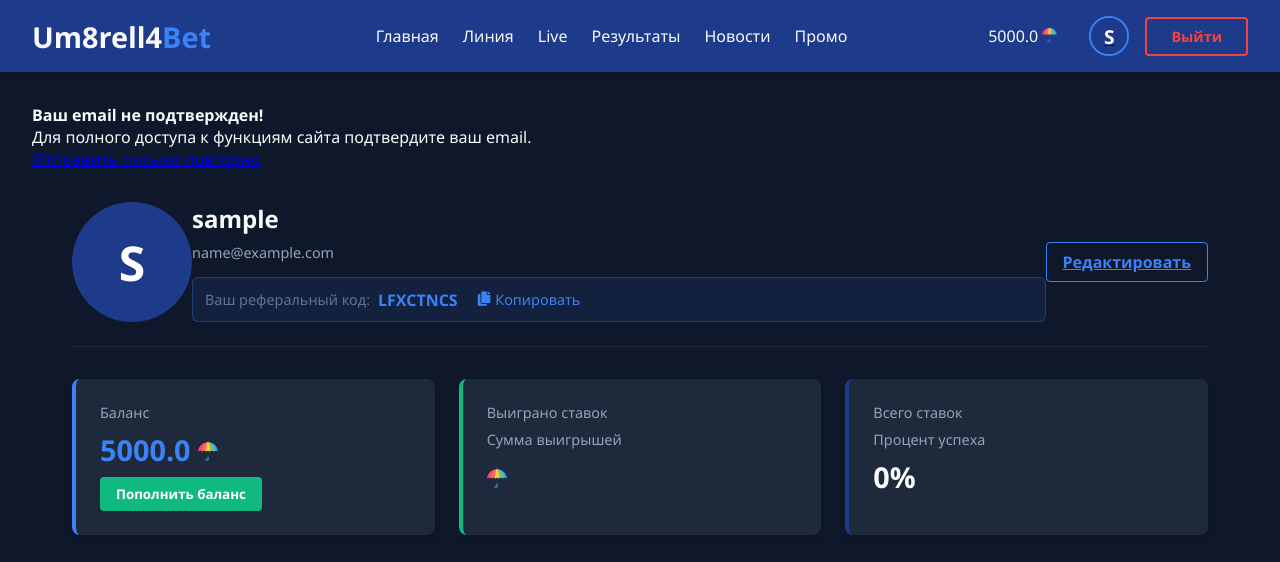
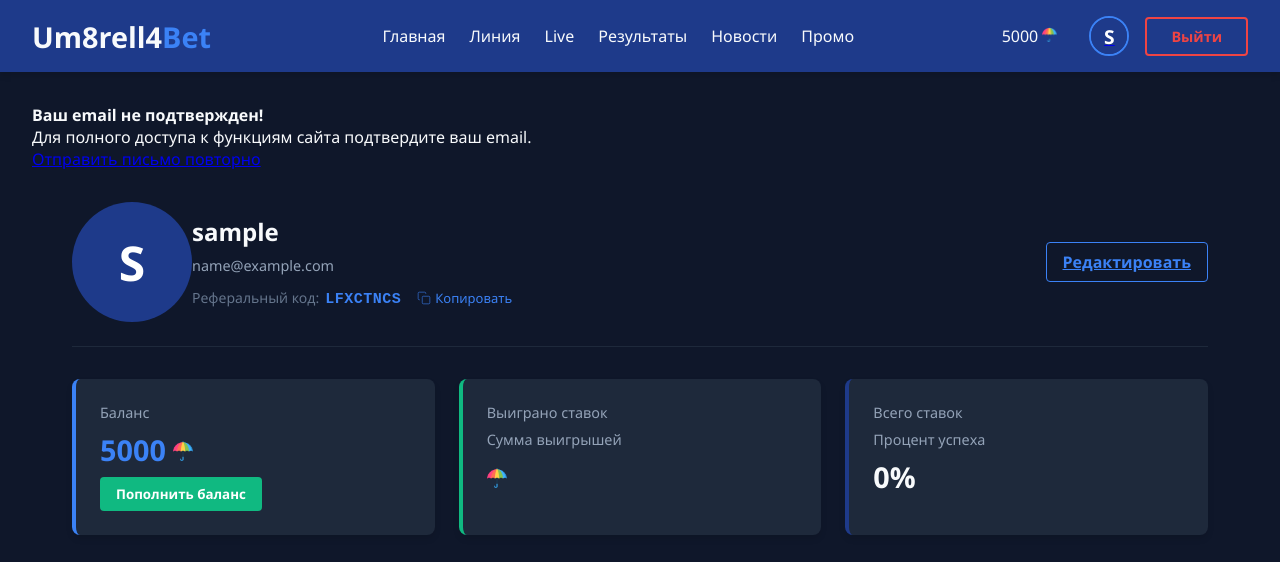
Before and after one commit to um8rell4/betboom, a Django app: a page that uses umbrellabets/templates/accounts/profile.html in a window 1280 px wide. Shown: the top 562 px of the page. Run offline with Django 4.2, Linux system fonts and the light colour scheme; the visitor is signed in with stand-in values (Sample User, id 1).

Commit message:
Доработка авторизации с email и реферальной системой

```diff
--- a/umbrellabets/accounts/views.py
+++ b/umbrellabets/accounts/views.py
@@ -17,31 +17,33 @@
 
 def register_view(request):
     """
-    Обработка регистрации нового пользователя с подтверждением email.
-    Сохраняет пользователя с is_active=False, отправляет письмо с подтверждением.
+    Обработка регистрации нового пользователя с подтверждением email и реферальной системой.
+    Сохраняет пользователя с is_active=False, отправляет письмо с подтверждением,
+    обрабатывает реферальные коды и начисляет бонусы.
     """
     if request.method == 'POST':
         form = UserRegisterForm(request.POST)
         if form.is_valid():
-            # Сохраняем пользователя с is_active=False
-            user = form.save(commit=False)
-            user.is_active = False  # Аккаунт неактивен до подтверждения email
-            user.save()
-
-            # Создаем/обновляем профиль с кодом подтверждения
-            profile = user.profile
-            profile.email_confirmation_code = uuid.uuid4()
-            profile.save()
+            # Сохраняем пользователя через форму (форма уже обрабатывает реферальную систему)
+            user = form.save()
 
             try:
                 # Отправка письма с подтверждением
-                send_confirmation_email(request, user)
+                user.profile.send_confirmation_email(request)
 
-                # Информируем пользователя о необходимости подтверждения email
+                # Определяем тип бонуса для сообщения
+                bonus_message = ""
+                if hasattr(user, 'profile') and user.profile.referred_by:
+                    bonus_message = "Вам начислен реферальный бонус: 5000"
+                else:
+                    bonus_message = "Вам начислен стартовый бонус: 5000"
+
+                # Информируем пользователя о регистрации и бонусе
                 messages.success(
                     request,
-                    "Регистрация почти завершена! "
-                    "Пожалуйста, проверьте ваш email и перейдите по ссылке для подтверждения."
+                    f"Регистрация почти завершена! "
+                    f"Пожалуйста, проверьте ваш email и перейдите по ссылке для подтверждения. "
+                    f"{bonus_message}"
                 )
                 return redirect('accounts:login')  # Перенаправляем на страницу входа
 
@@ -55,7 +57,11 @@
                 )
                 return redirect('accounts:register')
     else:
-        form = UserRegisterForm()
+        # Автозаполнение реферального кода из GET-параметра
+        initial = {}
+        if 'ref' in request.GET:
+            initial['referral_code'] = request.GET['ref']
+        form = UserRegisterForm(initial=initial)
 
     return render(request, 'accounts/register.html', {'form': form})
 
@@ -97,12 +103,25 @@
     Обрабатывает подтверждение email по ссылке из письма.
     Активирует аккаунт пользователя при успешном подтверждении.
     """
+    print(f"Received confirmation_code: {confirmation_code}")
+    print(f"Type of confirmation_code: {type(confirmation_code)}")
+
+    # Проверим, есть ли вообще профили с неподтвержденным email
+    unconfirmed_profiles = UserProfile.objects.filter(email_confirmed=False)
+    print(f"Unconfirmed profiles count: {unconfirmed_profiles.count()}")
+
+    for profile in unconfirmed_profiles:
+        print(
+            f"Profile {profile.user.username}: code={profile.email_confirmation_code}, type={type(profile.email_confirmation_code)}")
+
     try:
         # Ищем профиль с неподтвержденным email и совпадающим кодом
         profile = UserProfile.objects.get(
             email_confirmation_code=confirmation_code,
             email_confirmed=False
         )
+
+        print(f"Found matching profile: {profile.user.username}")
 
         # Подтверждаем email и активируем аккаунт
         profile.email_confirmed = True
@@ -122,6 +141,7 @@
         return redirect('accounts:profile')
 
     except UserProfile.DoesNotExist:
+        print("Profile not found with given confirmation code")
         messages.error(
             request,
             "Неверный или устаревший код подтверждения. "
--- a/umbrellabets/static/css/accounts/profile.css
+++ b/umbrellabets/static/css/accounts/profile.css
@@ -189,46 +189,56 @@
 .user-avatar.small .user-avatar-initials {
     font-size: 1rem;
 }
-/* Стили для реферального кода */
-.referral-code-container {
-    margin-top: 15px;
+/* Стили для реферального блока */
+    .referral-section {
+        margin-top: 12px;
         display: flex;
         align-items: center;
-    background-color: rgba(59, 130, 246, 0.1);
-    padding: 8px 12px;
-    border-radius: 6px;
-    border: 1px solid rgba(59, 130, 246, 0.3);
+        gap: 10px;
     }
 
-.referral-code-label {
-    font-size: 0.9rem;
-    color: #64748b;
-    margin-right: 8px;
+    .referral-line {
+        display: flex;
+        align-items: baseline;
+        gap: 6px;
     }
 
-.referral-code-value {
-    font-weight: 600;
-    color: var(--accent);
-    margin-right: 12px;
+    .referral-label {
+        font-size: 14px;
+        color: #64748b; /* Серый цвет */
     }
 
-.copy-referral-btn {
+    .referral-code {
+        font-family: 'Courier New', monospace;
+        font-size: 15px;
+        font-weight: 600;
+        color: #3b82f6; /* Синий цвет */
+        letter-spacing: 0.5px;
+    }
+
+    .copy-referral {
         background: none;
         border: none;
-    color: var(--accent);
+        color: #3b82f6;
         cursor: pointer;
         display: flex;
         align-items: center;
-    font-size: 0.9rem;
-    padding: 4px 8px;
+        gap: 4px;
+        font-size: 13px;
+        padding: 2px 6px;
         border-radius: 4px;
-    transition: background-color 0.2s;
+        transition: all 0.2s;
     }
 
-.copy-referral-btn:hover {
-    background-color: rgba(59, 130, 246, 0.2);
+    .copy-referral:hover {
+        background: rgba(59, 130, 246, 0.1);
     }
 
-.copy-referral-btn i {
-    margin-right: 5px;
+    .copy-referral svg {
+        width: 14px;
+        height: 14px;
     }
+
+    .copy-referral.copied {
+        color: #10b981; /* Зеленый при копировании */
+    }
--- a/umbrellabets/templates/accounts/profile.html
+++ b/umbrellabets/templates/accounts/profile.html
@@ -29,12 +29,19 @@
         <div class="profile-info">
             <h1 class="profile-username">{{ user.username }}</h1>
             <p class="profile-email">{{ user.email }}</p>
-            <!-- Добавленный блок с реферальным кодом -->
-            <div class="referral-code-container">
-                <span class="referral-code-label">Ваш реферальный код:</span>
-                <div class="referral-code-value" id="referralCode">{{ user.profile.referral_code }}</div>
-                <button class="copy-referral-btn" onclick="copyReferralCode()">
-                    <i class="fas fa-copy"></i> Копировать
+
+            <!-- Реферальный код - минималистичный вариант -->
+            <div class="referral-section">
+                <div class="referral-line">
+                    <span class="referral-label">Реферальный код:</span>
+                    <span class="referral-code" id="referralCode">{{ user.profile.referral_code }}</span>
+                </div>
+                <button class="copy-referral" onclick="copyReferralCode()">
+                    <svg width="16" height="16" viewBox="0 0 24 24" fill="none" stroke="currentColor">
+                        <rect x="9" y="9" width="13" height="13" rx="2"></rect>
+                        <path d="M5 15H4a2 2 0 0 1-2-2V4a2 2 0 0 1 2-2h9a2 2 0 0 1 2 2v1"></path>
+                    </svg>
+                    Копировать
                 </button>
             </div>
         </div>
@@ -140,22 +147,45 @@
 {% block extra_js %}
 <script>
 function copyReferralCode() {
-    // Получаем реферальный код
-    const referralCode = document.getElementById('referralCode').innerText;
+    const code = '{{ user.profile.referral_code }}';
+    const btn = document.querySelector('.copy-referral');
 
-    // Копируем в буфер обмена
-    navigator.clipboard.writeText(referralCode).then(() => {
-        // Показываем уведомление
-        const copyBtn = document.querySelector('.copy-referral-btn');
-        const originalText = copyBtn.innerHTML;
-        copyBtn.innerHTML = '<i class="fas fa-check"></i> Скопировано!';
+    // Современный API копирования
+    navigator.clipboard.writeText(code).then(() => {
+        btn.innerHTML = `
+            <svg width="16" height="16" viewBox="0 0 24 24" fill="none" stroke="currentColor">
+                <polyline points="20 6 9 17 4 12"></polyline>
+            </svg>
+            Скопировано!
+        `;
+        btn.classList.add('copied');
 
-        // Возвращаем исходный текст через 2 секунды
         setTimeout(() => {
-            copyBtn.innerHTML = originalText;
+            btn.innerHTML = `
+                <svg width="16" height="16" viewBox="0 0 24 24" fill="none" stroke="currentColor">
+                    <rect x="9" y="9" width="13" height="13" rx="2"></rect>
+                    <path d="M5 15H4a2 2 0 0 1-2-2V4a2 2 0 0 1 2-2h9a2 2 0 0 1 2 2v1"></path>
+                </svg>
+                Копировать
+            `;
+            btn.classList.remove('copied');
         }, 2000);
     }).catch(err => {
-        console.error('Ошибка при копировании: ', err);
+        console.error('Ошибка копирования: ', err);
+        // Fallback для старых браузеров
+        const textarea = document.createElement('textarea');
+        textarea.value = code;
+        document.body.appendChild(textarea);
+        textarea.select();
+        document.execCommand('copy');
+        document.body.removeChild(textarea);
+
+        btn.textContent = 'Скопировано!';
+        btn.classList.add('copied');
+        setTimeout(() => {
+            btn.textContent = 'Копировать';
+            btn.classList.remove('copied');
+        }, 2000);
     });
 }
 </script>
```
Also changed, not shown: umbrellabets/accounts/forms.py (+33 -5 lines), umbrellabets/accounts/middleware.py (+3 -8 lines), umbrellabets/accounts/models.py (+59 -9 lines), umbrellabets/templates/accounts/register.html (+12 -0 lines), umbrellabets/accounts/migrations/0004_transaction.py (added), umbrellabets/accounts/migrations/0005_userprofile_referred_by.py (added). Lines whose indentation alone changed are shown as unchanged.
